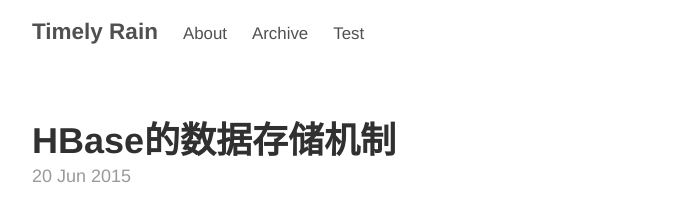
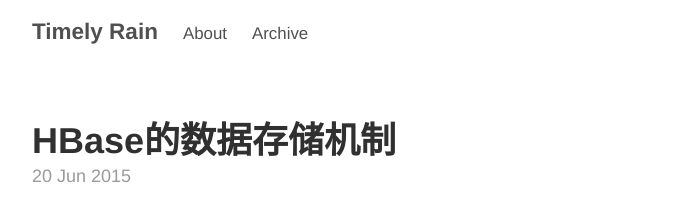
Before and after one commit to lsr1991/lsr1991.github.io, a Jekyll site: the page built from index.html, in a window 1280 px wide and 900 px high. Shown: the top 207 px of the window, without its empty margins (293-985 px from the left). Built offline with Jekyll 4.4.1, drawn with Linux system fonts in a browser that asks for light colours; the list of posts is cut into pages by our own code.

Commit message:
Update _config.yml

```diff
--- a/_config.yml
+++ b/_config.yml
@@ -33,4 +33,3 @@ github:
 pages_list:
   About: '/about/'
   Archive: '/archive/'
-  Test: '/test/'
```
